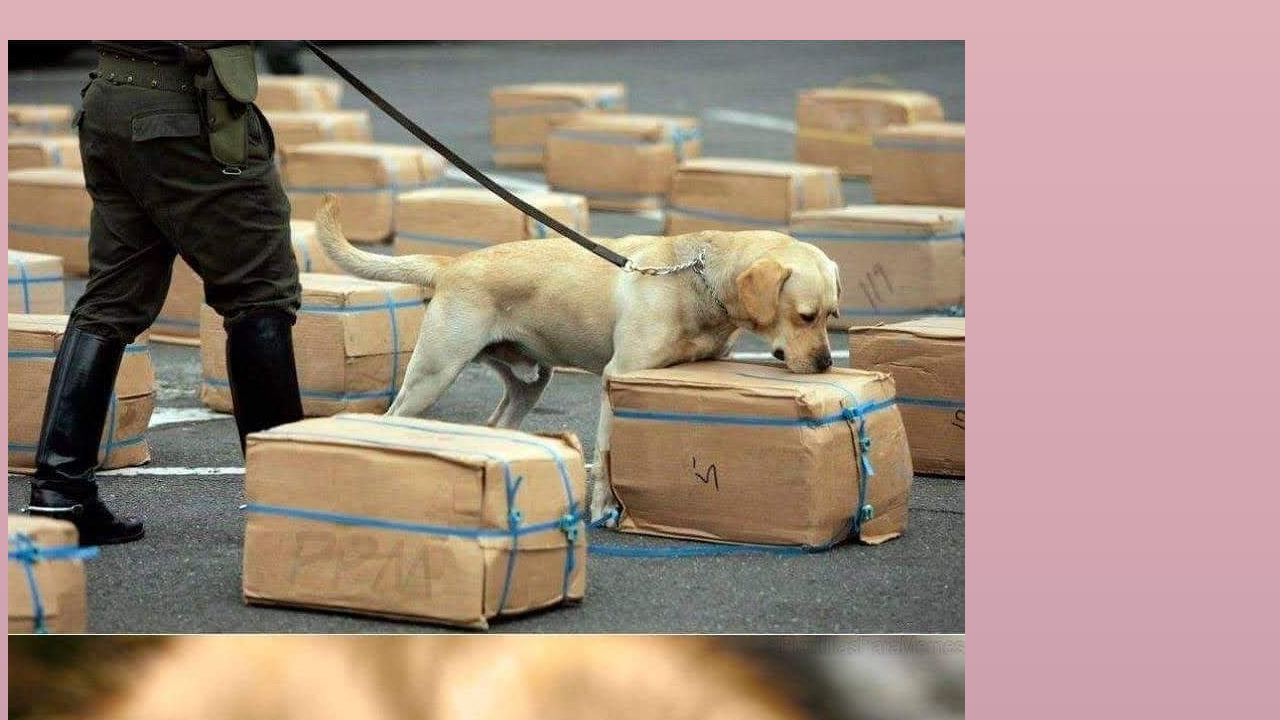
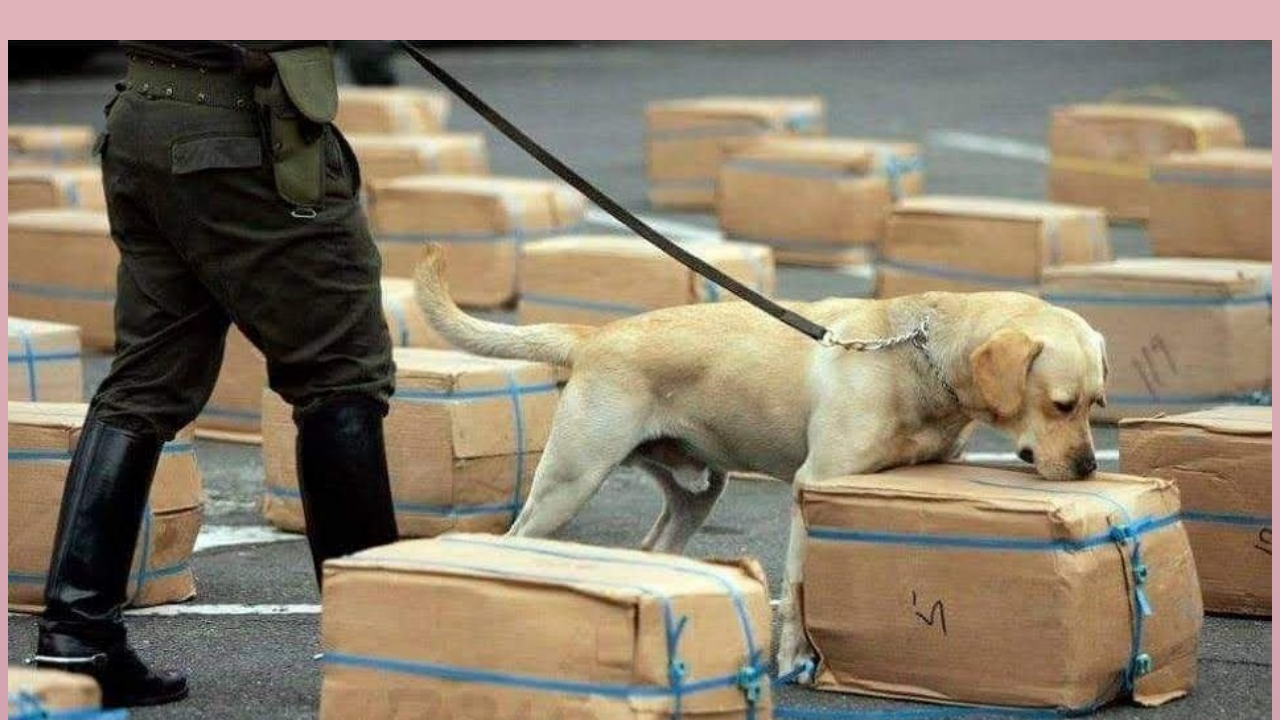
Before and after one commit to nicotosoroni/enamorado, a plain HTML site: page index.html in a window 1280 px wide. Shown: the part 880-1600 px from the top of the page. Drawn offline with Linux system fonts and the light colour scheme.

Commit message:
Update index.html

```diff
--- a/index.html
+++ b/index.html
@@ -21,7 +21,7 @@
     </div>
     <h2>Dicen que este perro puedo olfatear personas muy hermosas</h2>
     <div>
-        <img src="images/nosotros2.jpg" alt="">
+        <img src="images/nosotros2.jpg" width="100%" alt="">
     </div>
         <h2>Muchas gracias por lo que haces por nosotros</h2>
     <div>
```
